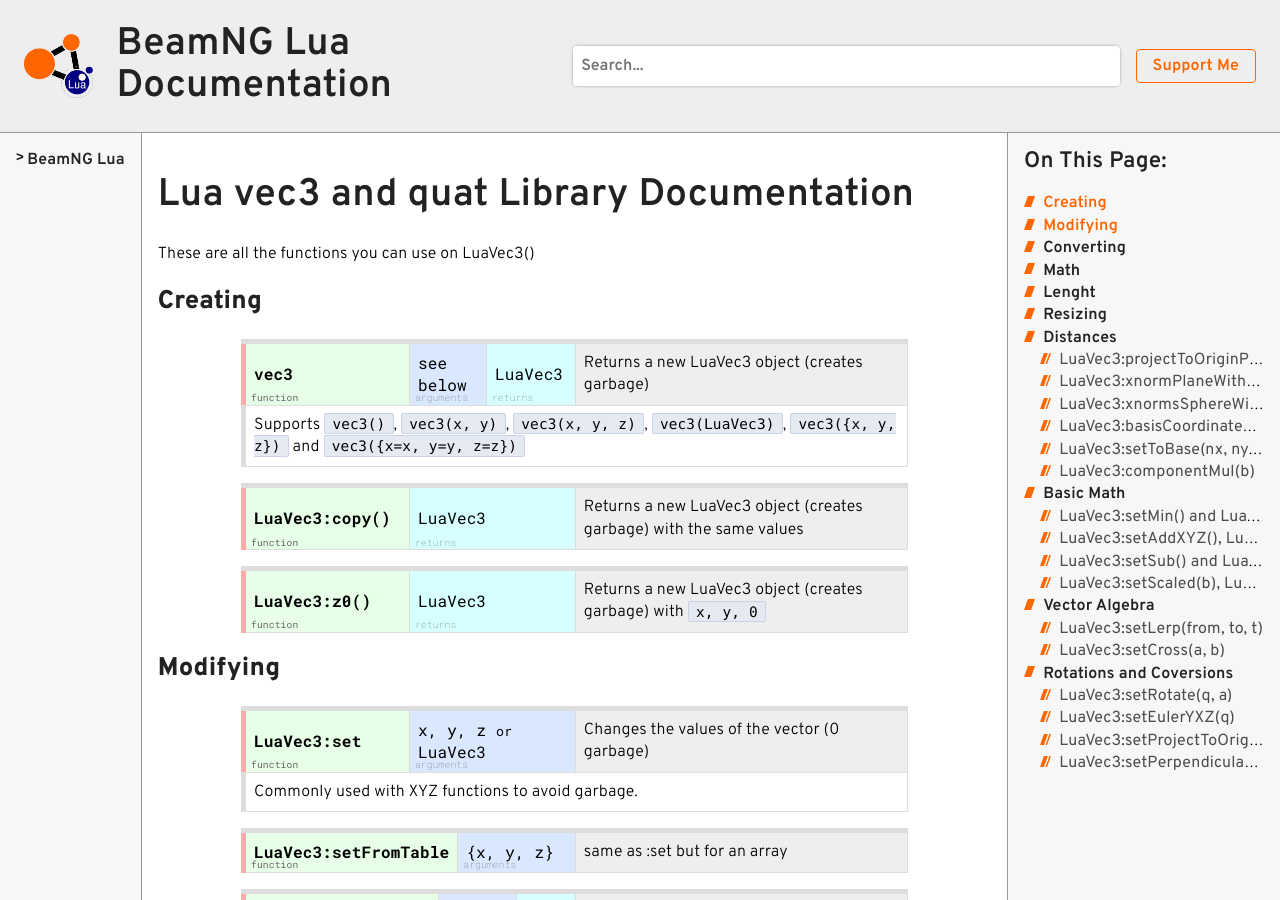
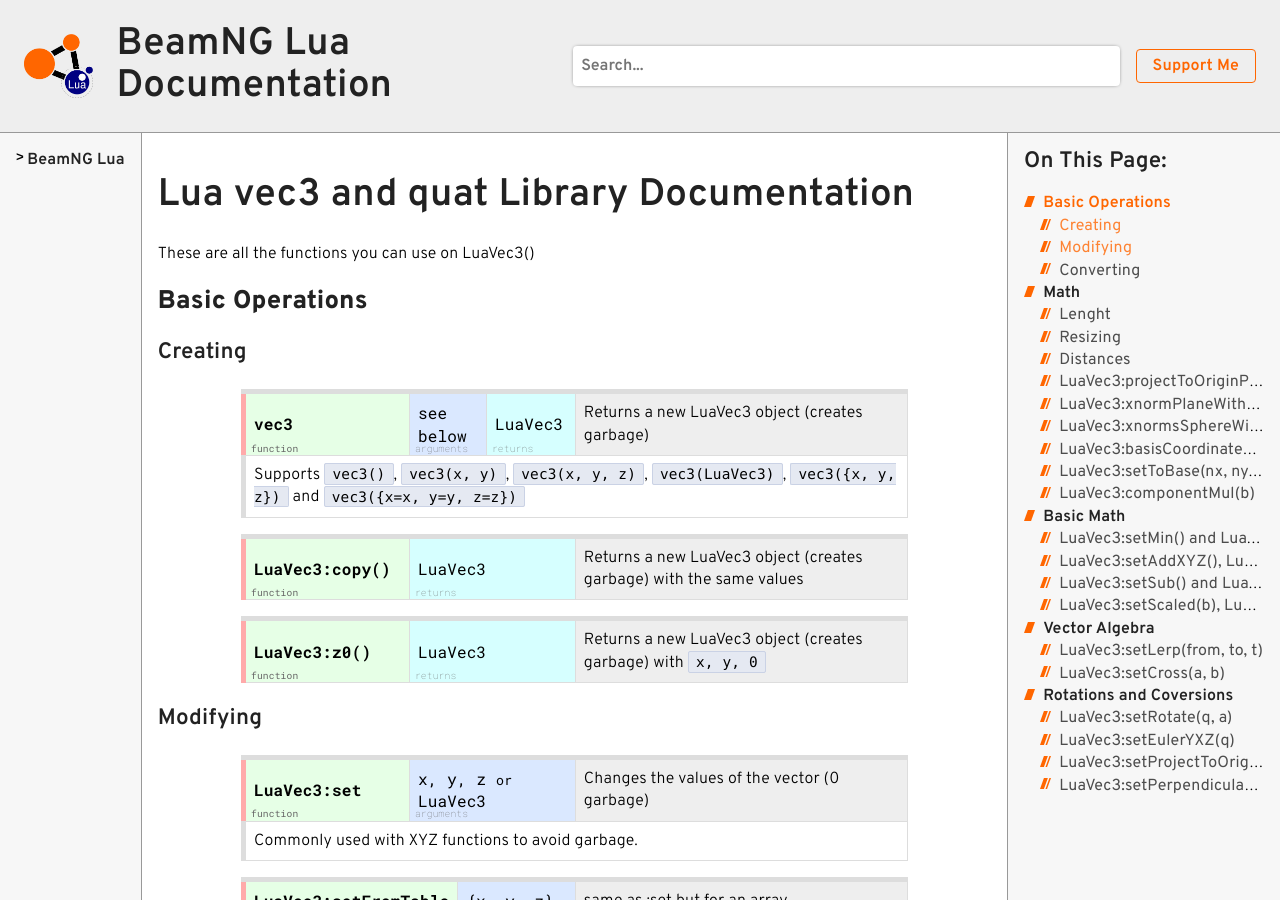
Before and after one commit to E32k/e32k.github.io, a Jekyll site: the page built from beamng/lua/common/LuaVec3.md, in a window 1280 px wide and 900 px high. Built offline with Jekyll 4.4.1, drawn with Linux system fonts in a browser that asks for light colours.

Commit message:
LuaVec3 updaet

```diff
--- a/beamng/lua/common/LuaVec3.md
+++ b/beamng/lua/common/LuaVec3.md
@@ -7,7 +7,8 @@
 
 These are all the functions you can use on LuaVec3()
 
-## Creating
+## Basic Operations
+### Creating
 
 <table class="api"><tr>
   <th class="func">vec3</th>
@@ -30,7 +31,7 @@
   <td class="desc">Returns a new LuaVec3 object (creates garbage) with <code>x, y, 0</code></td>
 </tr></table>
 
-## Modifying
+### Modifying
 
 <table class="api"><tr>
   <th class="func">LuaVec3:set</th>
@@ -57,7 +58,7 @@
   Non-numeric or missing values are treated as 0.
 </td></tr></table>
 
-## Converting
+### Converting
 
 <table class="api"><tr>
     <th class="func">tostring(LuaVec3)</th>
@@ -91,7 +92,7 @@
 
 ## Math
 
-## Lenght
+### Lenght
 
 <table class="api"><tr>
     <th class="func">LuaVec3:length()</th>
@@ -111,7 +112,7 @@
     <td class="desc">Returns the squared length of the vector, avoiding a square root</td>
 </tr></table>
 
-## Resizing
+### Resizing
 
 <table class="api"><tr>
     <th class="func">LuaVec3:normalize()</th>
@@ -141,7 +142,7 @@
     <td class="desc">Clamps the vector to x meters long (if its shorter, it doesnt resize it)</td>
 </tr></table>
 
-## Distances
+### Distances
 
 <table class="api"><tr>
     <th class="func">LuaVec3:distance</th>
```
